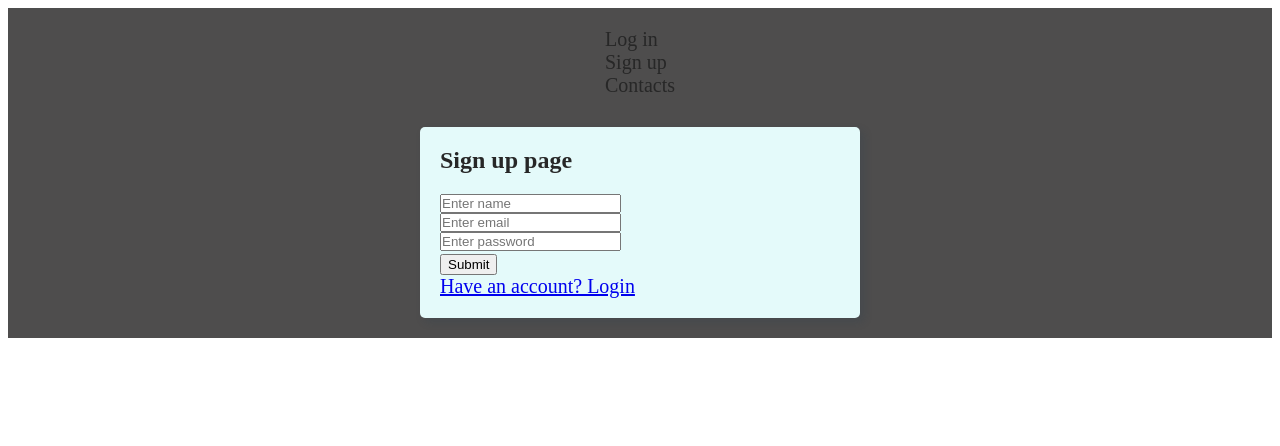
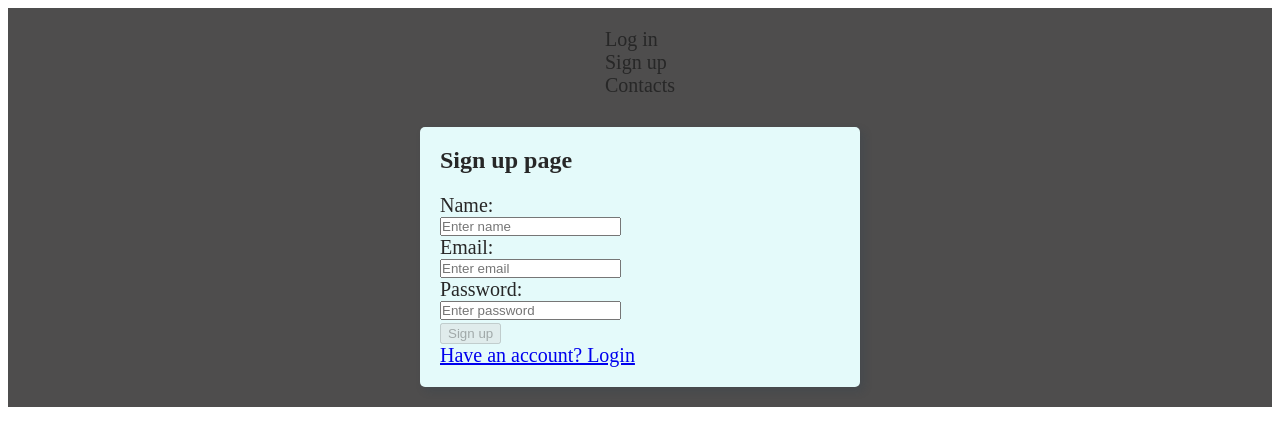
Before and after one commit to kosta-j/goit-react-hw-08-phonebook, a React (Create React App) app: page /register in a window 1280 px wide. Shown: the top 446 px of the page. Built offline with nearby package versions, Linux system fonts and the light colour scheme.

Commit message:
add disabled feature to submit button when input fields are invalid

```diff
--- a/src/views/SignupView/SignupView.jsx
+++ b/src/views/SignupView/SignupView.jsx
@@ -1,20 +1,20 @@
-import { useState } from 'react';
-import { useDispatch } from 'react-redux';
+import { Field, Form, Formik } from 'formik';
+import { Link } from 'react-router-dom';
+import * as Yup from 'yup';
 import { Section } from '../../components';
-import { authOperations } from '../../Redux/auth';
-import s from './SignupView.module.css';
-import { Formik, Form, Field } from 'formik';
-import * as Yup from 'yup';
 import { routes } from '../../utils/routes';
-import { Link } from 'react-router-dom';
 
-const phoneRegExp =
-  /^((\\+[1-9]{1,4}[ \\-]*)|(\\([0-9]{2,3}\\)[ \\-]*)|([0-9]{2,4})[ \\-]*)*?[0-9]{3,4}?[ \\-]*[0-9]{3,4}?$/;
+const userNameValidation =
+  /^[a-zA-Zа-яА-Я]+(([' -][a-zA-Zа-яА-Я ])?[a-zA-Zа-яА-Я]*)*$/;
 
 const SignupSchema = Yup.object().shape({
   userName: Yup.string()
+    .matches(
+      userNameValidation,
+      'Name can only consist of letters, apostrophes, dashes and spaces.',
+    )
     .min(3, 'Too Short!')
-    .max(30, 'Too Long!')
+    .max(20, 'Too Long!')
     .required('Name required'),
   email: Yup.string().email('Invalid email').required('Email required'),
   password: Yup.string()
@@ -45,13 +45,11 @@ export default function SignupView() {
   //   }
   // };
 
-  // const handleSubmit = e => {
-  //   e.preventDefault();
-  //   dispatch(authOperations.register({ name, email, password }));
-  //   setName('');
-  //   setEmail('');
-  //   setPassword('');
-  // };
+  const handleSubmit = e => {
+    // e.preventDefault();
+    // dispatch(authOperations.register({ name, email, password }));
+    console.log('form submitted');
+  };
 
   return (
     <Section title="Sign up page">
@@ -67,14 +65,19 @@ export default function SignupView() {
           console.log(values);
         }}
       >
-        {({ errors, touched }) => (
+        {({ errors, touched, isSubmitting }) => (
           <Form>
+            <label htmlFor="userName">Name: </label>
             <Field name="userName" placeholder="Enter name" />
             {errors.userName && touched.userName ? (
               <div>{errors.userName}</div>
             ) : null}
+
+            <label htmlFor="email">Email: </label>
             <Field name="email" type="email" placeholder="Enter email" />
             {errors.email && touched.email ? <div>{errors.email}</div> : null}
+
+            <label htmlFor="password">Password: </label>
             <Field
               name="password"
               type="password"
@@ -83,7 +86,17 @@ export default function SignupView() {
             {errors.password && touched.password ? (
               <div>{errors.password}</div>
             ) : null}
-            <button type="submit">Submit</button>
+            {console.log(Object.keys(errors).length)}
+            <button
+              type="submit"
+              disabled={
+                isSubmitting ||
+                Object.keys(errors).length !== 0 ||
+                Object.keys(touched).length === 0
+              }
+            >
+              Sign up
+            </button>
           </Form>
         )}
       </Formik>
```
Also changed, not shown: 1 other file (tests, documents, lock files or other folders).
